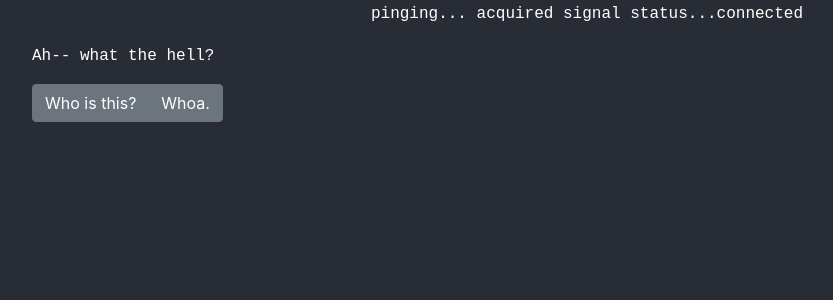
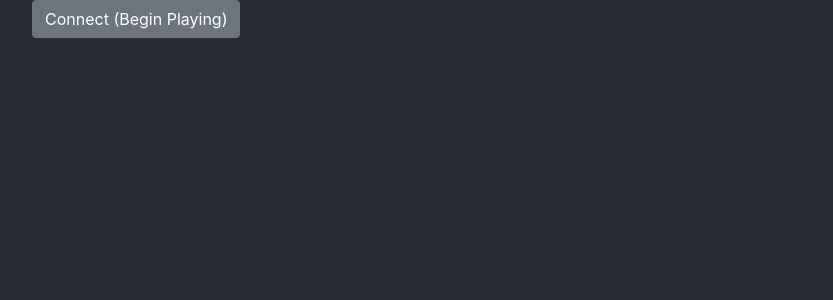
Before and after one commit to krhobbs/thesis-app, a React (Create React App) app in the folder src/main/client/: page / in a window 1280 px wide. Shown: the top 300 px of the page, without its empty margins (53-886 px from the left). Built offline with nearby package versions, Linux system fonts and the light colour scheme.

Commit message:
Error Differentiation

```diff
--- a/src/main/client/package.json
+++ b/src/main/client/package.json
@@ -17,7 +17,7 @@
     "test": "react-scripts test",
     "eject": "react-scripts eject"
   },
-  "proxy": "https://secret-woodland-72794.herokuapp.com",
+  "proxy": "localhost:9000",
   "eslintConfig": {
     "extends": "react-app"
   },
--- a/src/main/client/src/Home.js
+++ b/src/main/client/src/Home.js
@@ -9,30 +9,23 @@ class Home extends Component {
     this.state = {
       name: "",
       pronouns: "",
-      previouslyPlayed: [{text: 'pinging...  acquired signal  status...connected', speaker: 0}, {text: 'Ah-- what the hell?', speaker: 1}],
+      previouslyPlayed: [],
       currentNode: {
         id: 1,
-        text: 'Stupid thing.',
+        text: '',
         decisions: [
           {
-            id: 'n1d1',
-            text: 'Who is this?',
+            id: 'xx',
+            text: '',
             whichChild: 0,
             attitude: 0,
-            shortText: "Who is this?"
-          },
-          {
-            id: 'n1d2',
-            text: 'Whoa -- is this an actual person?',
-            whichChild: 0,
-            attitude: 0,
-            shortText: "Whoa."
+            shortText: "Connect (Begin Playing)"
           }
         ],
         speaker: 0,
         checkpoint: true
       },
-      decisionList: [0, 0]
+      decisionList: []
     };
 
     this.onDecide = this.onDecide.bind(this);
@@ -92,7 +85,7 @@ class Home extends Component {
 
     let body = { decisionList: this.state.decisionList };
 
-    let currentNode = await (await fetch('https://secret-woodland-72794.herokuapp.com/decide', {
+    let currentNode = await (await fetch('localhost:9000/decide', {
       method: 'POST',
       mode: 'cors',
       headers: {
```
Also changed, not shown: 1 other file (tests, documents, lock files or other folders).
